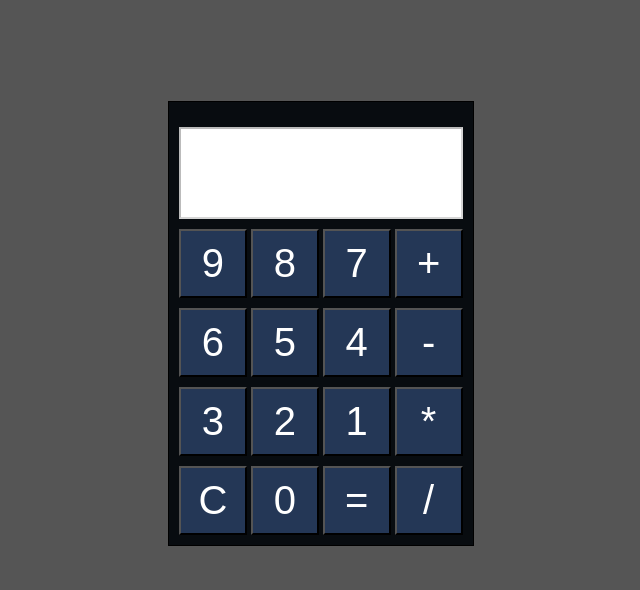
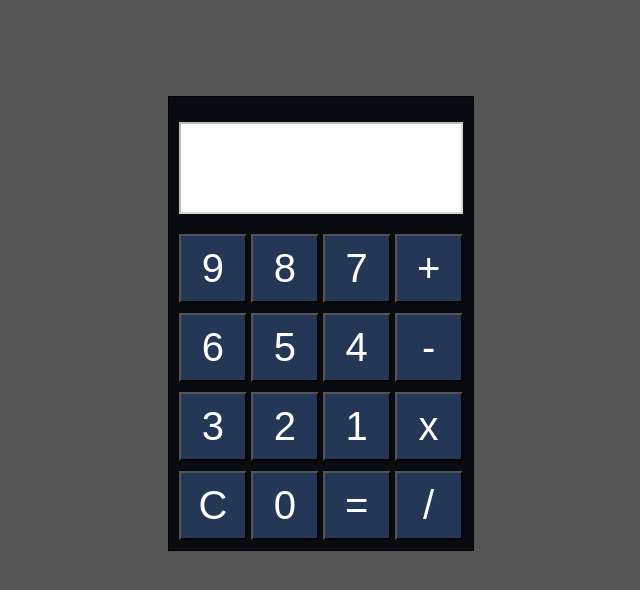
Before and after one commit to Prabesh001/calculator, a plain HTML site: page index.html in a window 1280 px wide. Shown: the whole page, without its empty margins (319-959 px from the left). Drawn offline with Linux system fonts and the light colour scheme.

Commit message:
Update index.html

```diff
--- a/index.html
+++ b/index.html
@@ -10,7 +10,9 @@
 </head>
 <body>
   <div class="calculator">
-    <input type="text" class="display" disabled><br>
+    <input type="text" class="display" disabled>
+
+    <div class="buttonBox">
     <button onclick="displayValue(9)">9</button>
     <button onclick="displayValue(8)">8</button>
     <button onclick="displayValue(7)">7</button>
@@ -24,12 +26,13 @@
     <button onclick="displayValue(3)">3</button>
     <button onclick="displayValue(2)">2</button>
     <button onclick="displayValue(1)">1</button>
-    <button class="sign" onclick="displayValue('*')">*</button>
+    <button class="sign" onclick="displayValue('*')">x</button>
     <br>
     <button onclick="clr()">C</button>
     <button onclick="displayValue(0)">0</button>
     <button onclick="calculate()">=</button>
     <button class="sign" onclick="displayValue('/')">/</button>
+    </div>
   </div>
 
   <script src="calculator.js"> </script>
```
